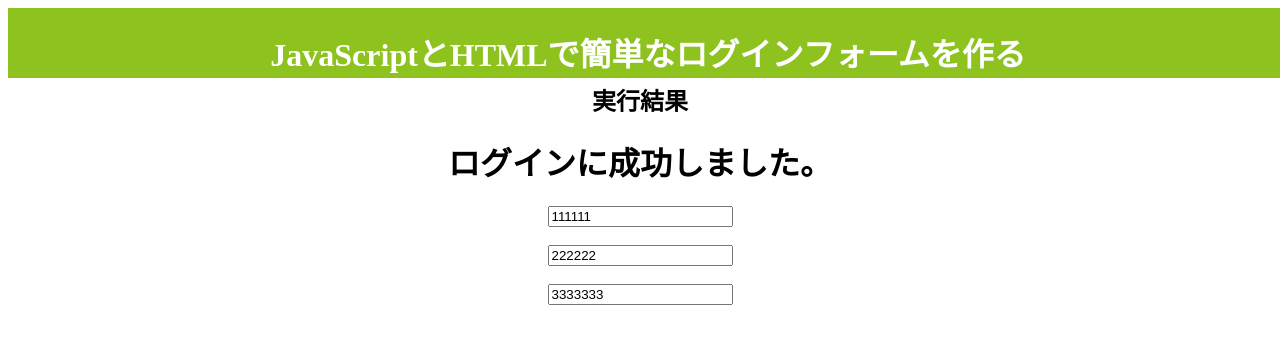
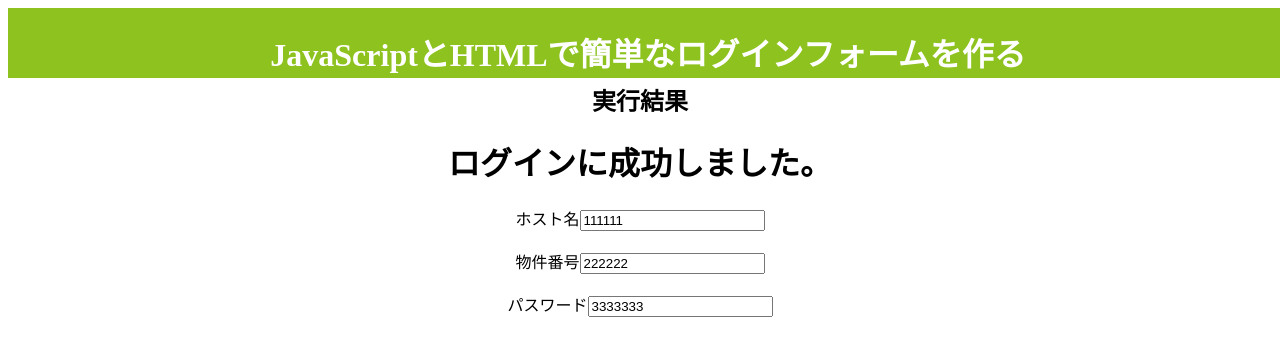
Before and after one commit to hamako0/login_test, a plain HTML site: page gmopassword.html in a window 1280 px wide. Drawn offline with Linux system fonts and the light colour scheme.

Commit message:
Update gmopassword.html

```diff
--- a/gmopassword.html
+++ b/gmopassword.html
@@ -40,15 +40,15 @@
 
 				<center>
 						<div>
-								<input id="host" value="111111">
+								ホスト名<input id="host" value="111111">
 						</div>
 						<br>
 						<div>
-								<input id="number" value="222222">
+								物件番号<input id="number" value="222222">
 						</div>
 						<br>
 						<div>
-								<input id="password" value="3333333">
+								パスワード<input id="password" value="3333333">
 						</div>
 				</center>
 
```
